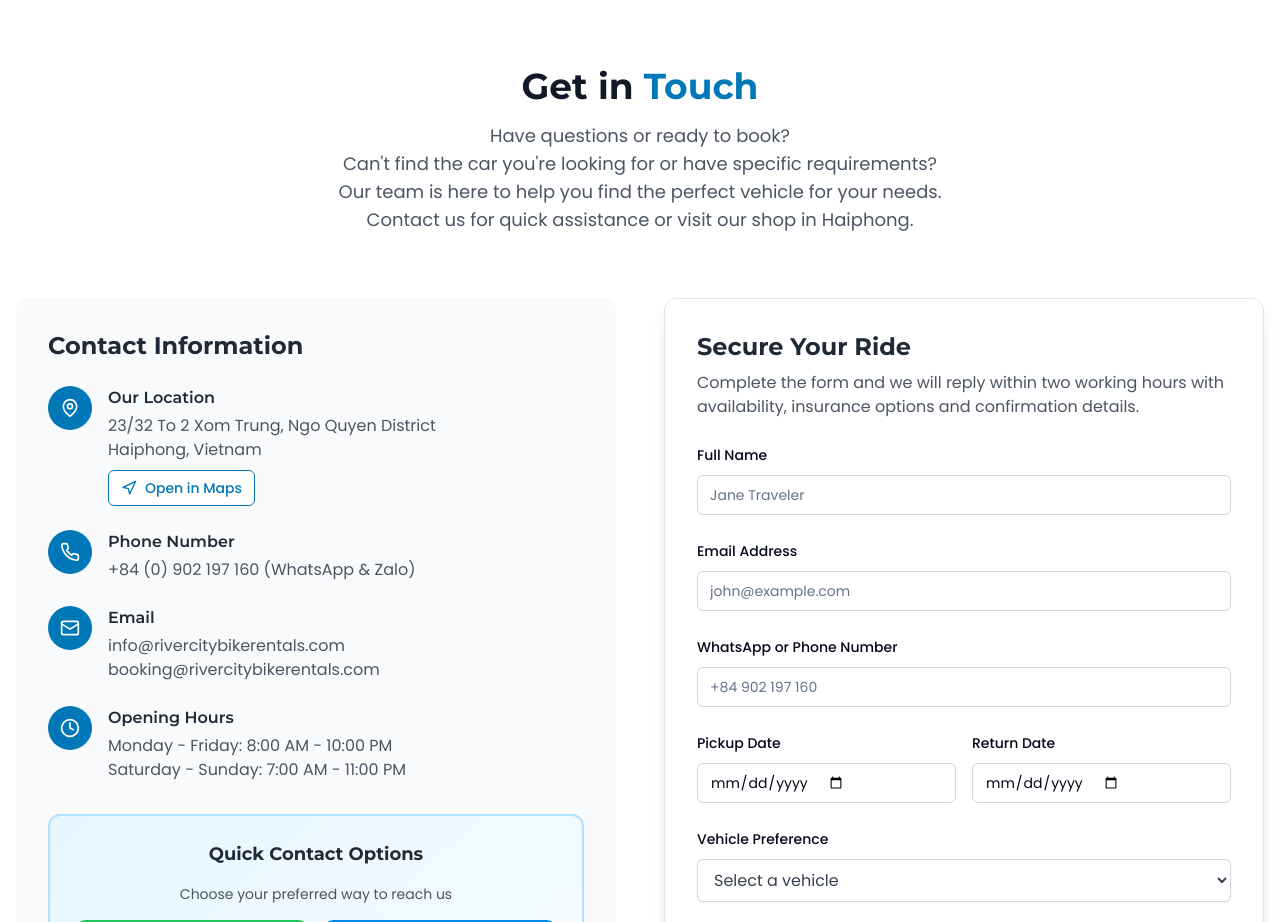
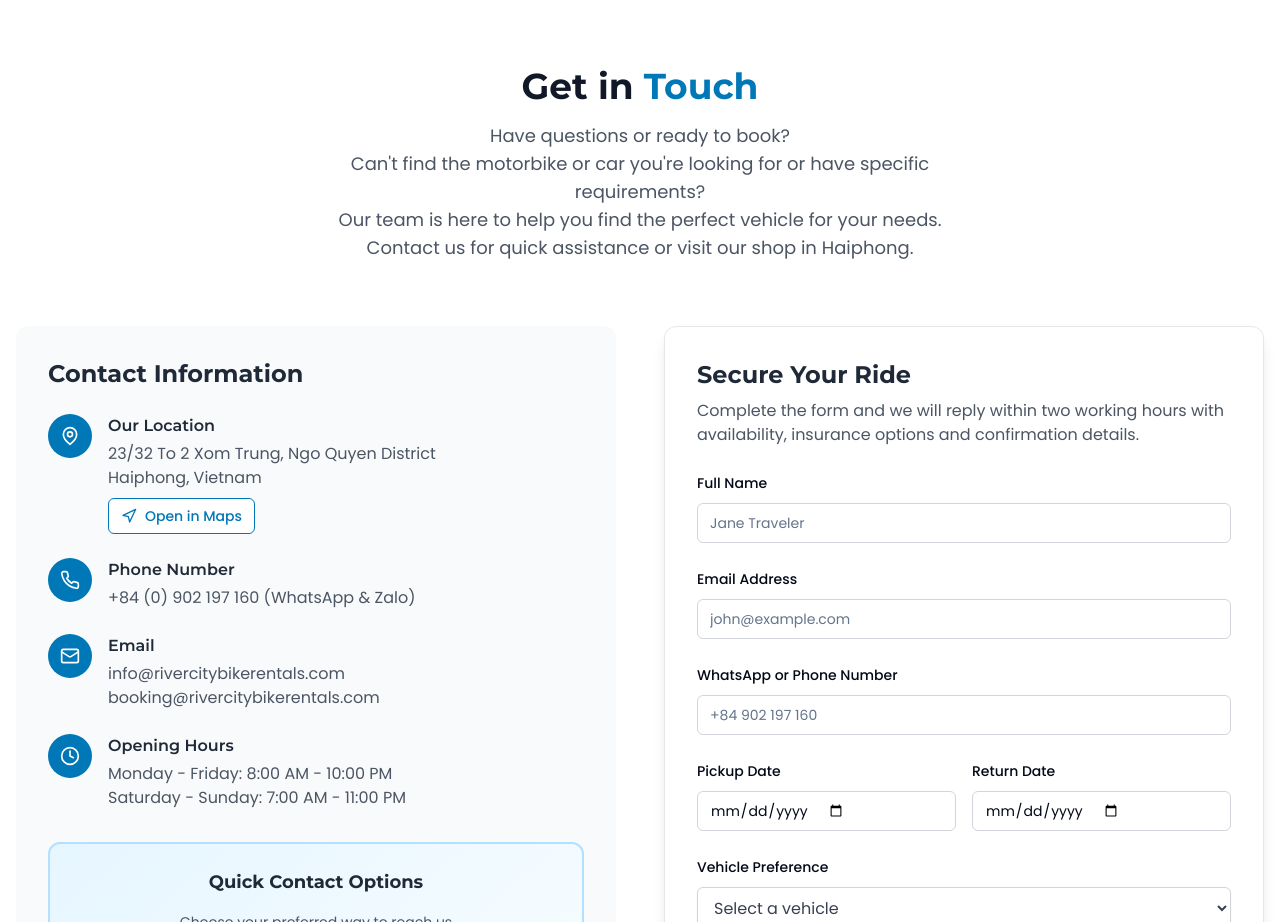
Before and after one commit to Vispaico/rivercity, a React (Vite) app: page / in a window 1280 px wide. Shown: the part 5220-6142 px from the top of the page. Built offline with nearby package versions, Linux system fonts and the light colour scheme; no server answers.

Commit message:
Fixed typo in ContactSection.jsx

```diff
--- a/src/components/ContactSection.jsx
+++ b/src/components/ContactSection.jsx
@@ -10,20 +10,20 @@ import { MapPin, Phone, Mail, Clock, Send, Navigation } from "lucide-react";
 
 const WhatsAppIcon = (props) => (
   <svg xmlns="http://www.w3.org/2000/svg" viewBox="0 0 24 24" fill="currentColor" {...props}>
-    <path d="M17.472 14.382c-.297-.149-1.758-.867-2.03-.967-.273-.099-.471-.148-.67.15-.197.297-.767.966-.94 1.164-.173.199-.347.223-.644.075-.297-.15-1.255-.463-2.39-1.475-.883-.788-1.48-1.761-1.653-2.059-.173-.297-.018-.458.13-.606.134-.133.298-.347.446-.52.149-.174.198-.298.298-.497.099-.198.05-.371-.025-.52-.075-.149-.669-1.612-.916-2.207-.242-.579-.487-.5-.669-.51-.173-.008-.371-.01-.57-.01-.198 0-.52.074-.792.372-.272.297-1.04 1.016-1.04 2.479 0 1.462 1.065 2.875 1.213 3.074.149.198 2.096 3.2 5.077 4.487.709.306 1.262.489 1.694.625.712.227 1.36.195 1.871.118.571-.085 1.758-.719 2.006-1.413.248-.694.248-1.289.173-1.413-.074-.124-.272-.198-.57-.347m-5.421 7.403h-.004a9.87 9.87 0 01-5.031-1.378l-.361-.214-3.741.982.998-3.648-.235-.374a9.86 9.86 0 01-1.51-5.26c.001-5.45 4.436-9.884 9.888-9.884 2.64 0 5.122 1.03 6.988 2.898a9.825 9.825 0 012.893 6.994c-.003 5.45-4.437 9.884-9.885 9.884m8.413-18.297A11.815 11.815 0 0012.05 0C5.495 0 .16 5.335.157 11.892c0 2.096.547 4.142 1.588 5.945L.057 24l6.305-1.654a11.882 11.882 0 005.683 1.448h.005c6.554 0 11.89-5.335 11.893-11.893a11.821 11.821 0 00-3.48-8.413Z"/>
+    <path d="M17.472 14.382c-.297-.149-1.758-.867-2.03-.967-.273-.099-.471-.148-.67.15-.197.297-.767.966-.94 1.164-.173.199-.347.223-.644.075-.297-.15-1.255-.463-2.39-1.475-.883-.788-1.48-1.761-1.653-2.059-.173-.297-.018-.458.13-.606.134-.133.298-.347.446-.52.149-.174.198-.298.298-.497.099-.198.05-.371-.025-.52-.075-.149-.669-1.612-.916-2.207-.242-.579-.487-.5-.669-.51-.173-.008-.371-.01-.57-.01-.198 0-.52.074-.792.372-.272.297-1.04 1.016-1.04 2.479 0 1.462 1.065 2.875 1.213 3.074.149.198 2.096 3.2 5.077 4.487.709.306 1.262.489 1.694.625.712.227 1.36.195 1.871.118.571-.085 1.758-.719 2.006-1.413.248-.694.248-1.289.173-1.413-.074-.124-.272-.198-.57-.347m-5.421 7.403h-.004a9.87 9.87 0 01-5.031-1.378l-.361-.214-3.741.982.998-3.648-.235-.374a9.86 9.86 0 01-1.51-5.26c.001-5.45 4.436-9.884 9.888-9.884 2.64 0 5.122 1.03 6.988 2.898a9.825 9.825 0 012.893 6.994c-.003 5.45-4.437 9.884-9.885 9.884m8.413-18.297A11.815 11.815 0 0012.05 0C5.495 0 .16 5.335.157 11.892c0 2.096.547 4.142 1.588 5.945L.057 24l6.305-1.654a11.882 11.882 0 005.683 1.448h.005c6.554 0 11.89-5.335 11.893-11.893a11.821 11.821 0 00-3.48-8.413Z" />
   </svg>
 );
 
 const ZaloIcon = (props) => (
   <svg xmlns="http://www.w3.org/2000/svg" viewBox="0 0 50 50" {...props}>
-    <rect width="50" height="50" rx="12" fill="#0A94FF"/>
+    <rect width="50" height="50" rx="12" fill="#0A94FF" />
     <text x="25" y="30" textAnchor="middle" fontFamily="Arial, Helvetica, sans-serif" fontWeight="bold" fontSize="18" fill="#fff">Zalo</text>
   </svg>
 );
 
 const MessengerIcon = (props) => (
   <svg xmlns="http://www.w3.org/2000/svg" viewBox="0 0 24 24" fill="currentColor" {...props}>
-    <path d="M12 2C6.477 2 2 6.145 2 11.243c0 2.912 1.448 5.51 3.717 7.22V22l3.406-1.87c.91.252 1.876.387 2.877.387 5.523 0 10-4.145 10-9.243C22 6.144 17.523 2 12 2zm.993 12.415l-2.567-2.74-5.008 2.74 5.51-5.845 2.63 2.74 4.945-2.74-5.51 5.845z"/>
+    <path d="M12 2C6.477 2 2 6.145 2 11.243c0 2.912 1.448 5.51 3.717 7.22V22l3.406-1.87c.91.252 1.876.387 2.877.387 5.523 0 10-4.145 10-9.243C22 6.144 17.523 2 12 2zm.993 12.415l-2.567-2.74-5.008 2.74 5.51-5.845 2.63 2.74 4.945-2.74-5.51 5.845z" />
   </svg>
 );
 
@@ -58,11 +58,9 @@ const ContactSection = () => {
 
     toast({
       title: "Message Submission Pending",
-      description: `${name || "Guest"} | ${email}${
-        phone ? ` | ${phone}` : ""
-      } | ${vehicle || "Vehicle TBD"} (${startDate} - ${endDate}). Message preview: ${message.slice(0, 60)}${
-        message.length > 60 ? "…" : ""
-      }. Backend integration required for sending.`,
+      description: `${name || "Guest"} | ${email}${phone ? ` | ${phone}` : ""
+        } | ${vehicle || "Vehicle TBD"} (${startDate} - ${endDate}). Message preview: ${message.slice(0, 60)}${message.length > 60 ? "…" : ""
+        }. Backend integration required for sending.`,
       duration: 7000,
       className: "bg-yellow-500 text-black",
     });
@@ -86,7 +84,7 @@ const ContactSection = () => {
             Get in <span className="text-blue-600">Touch</span>
           </h2>
           <p className="text-lg text-gray-600 max-w-2xl mx-auto">
-            Have questions or ready to book?<br/>Can't find the car you're looking for or have specific requirements?<br/>Our team is here to help you find the perfect vehicle for your needs.<br/>Contact us for quick assistance or
+            Have questions or ready to book?<br />Can't find the motorbike or car you're looking for or have specific requirements?<br />Our team is here to help you find the perfect vehicle for your needs.<br />Contact us for quick assistance or
             visit our shop in Haiphong.
           </p>
         </motion.div>
```
